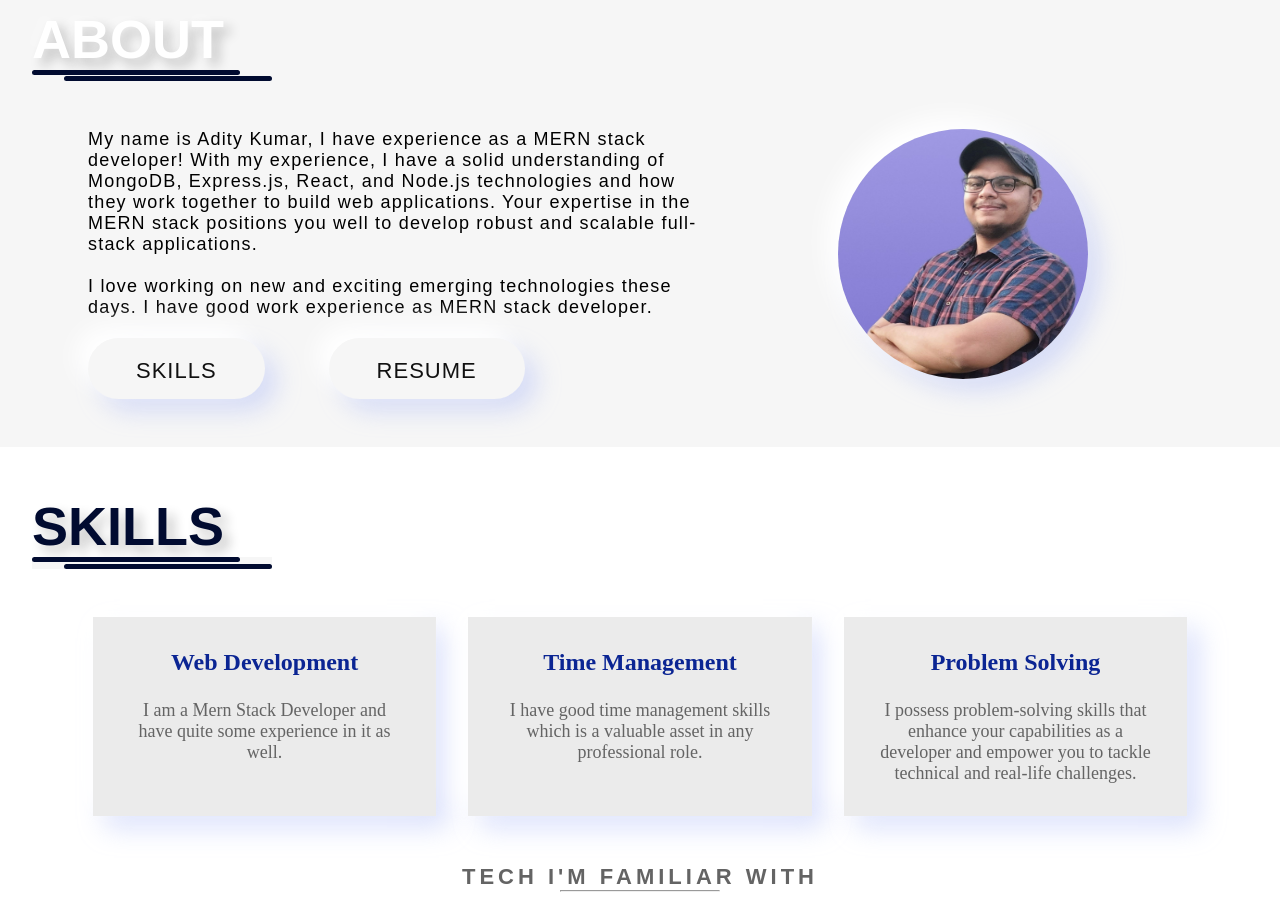
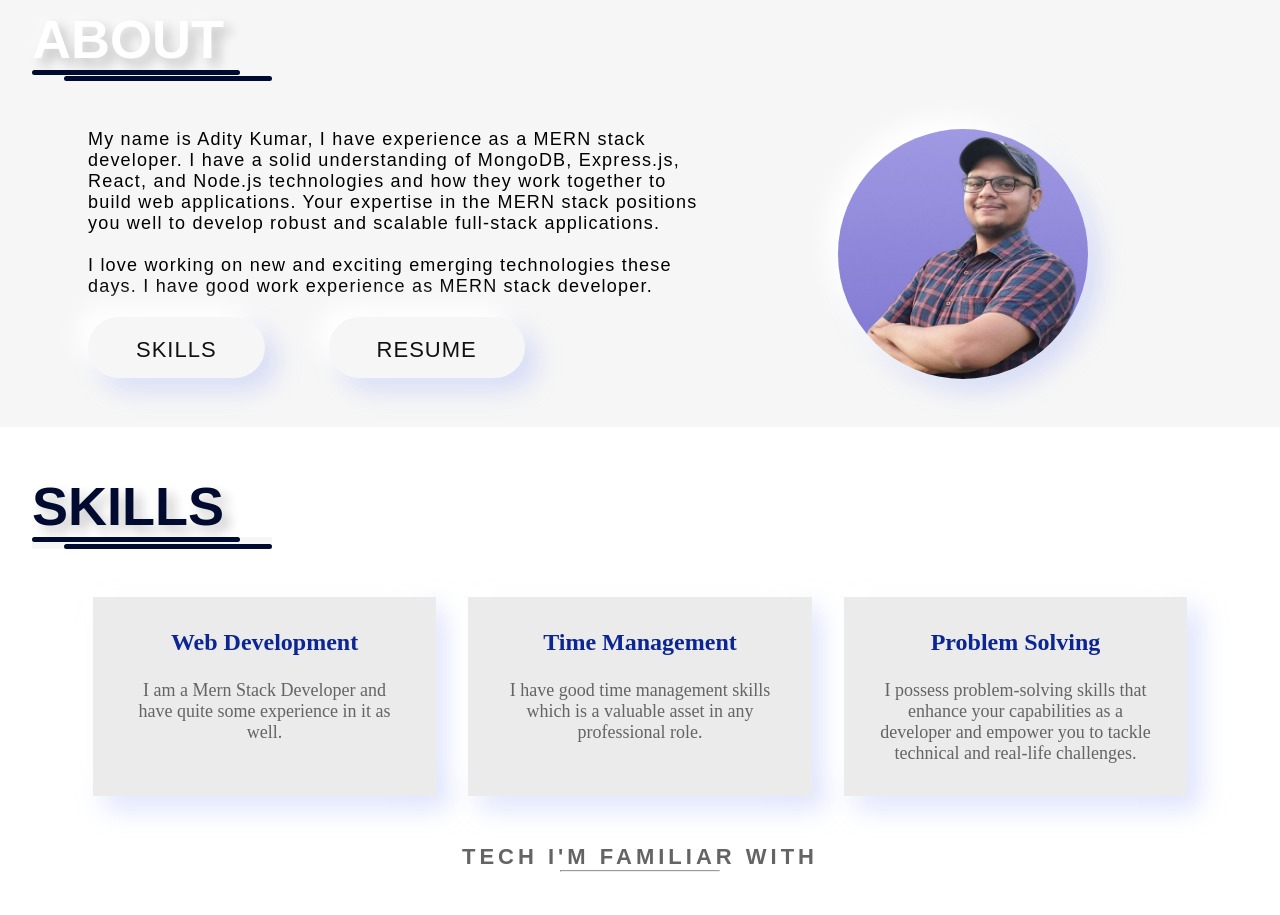
Before and after one commit to Aditykumar/adity_portfolio, a Next.js app: page / in a window 1280 px wide. Shown: the part 840-1755 px from the top of the page. Built offline with nearby package versions, Linux system fonts and the light colour scheme.

Commit message:
portFolio update

```diff
--- a/src/component/about.jsx
+++ b/src/component/about.jsx
@@ -16,7 +16,7 @@ const About = () => {
       <div className="about__content">
         <p className="about__text">
           My name is Adity Kumar,
-I have experience as a MERN stack developer! With my experience, I have a solid understanding of MongoDB, Express.js, React, and Node.js technologies and how they work together to build web applications. Your expertise in the MERN stack positions you well to develop robust and scalable full-stack applications.
+I have experience as a MERN stack developer. I have a solid understanding of MongoDB, Express.js, React, and Node.js technologies and how they work together to build web applications. Your expertise in the MERN stack positions you well to develop robust and scalable full-stack applications.
           <br/><br/>
           I love working on new and exciting emerging technologies these days. I have good work experience as MERN stack developer.
 
```
